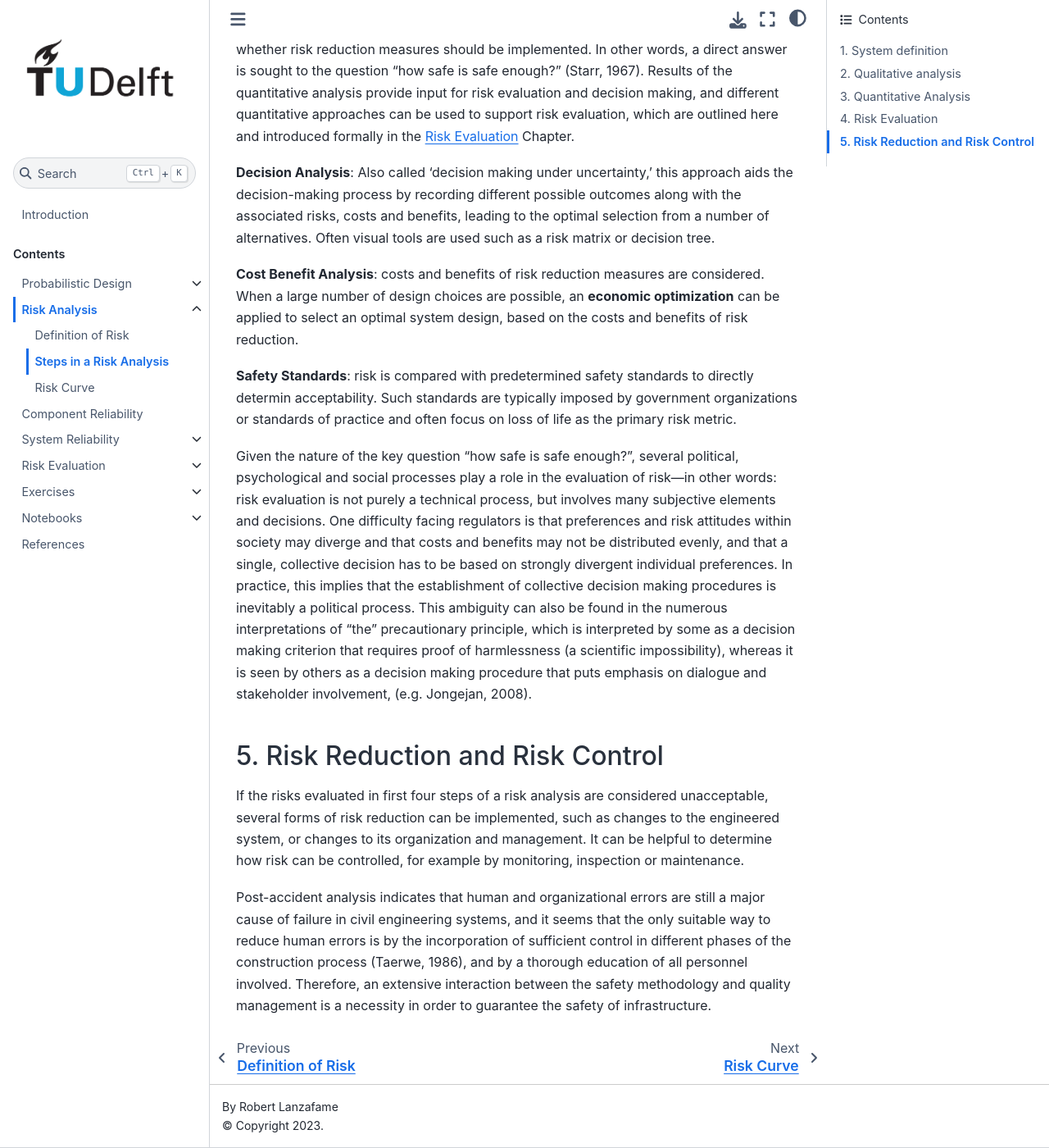
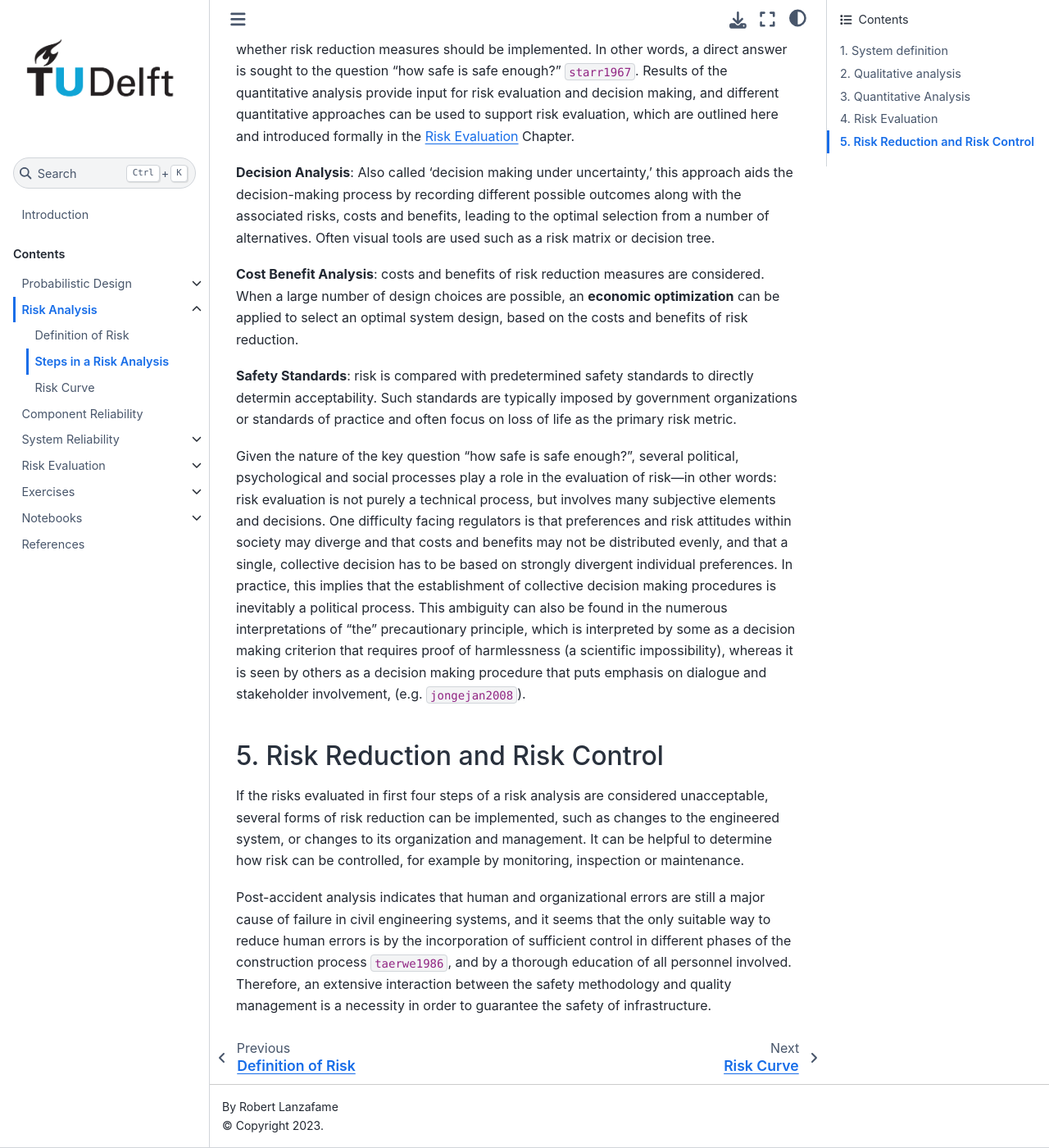
Before and after one commit to prob-design/risk-reliability, a Jupyter Book: the page built from book/risk-analysis/steps.md, in a window 1280 px wide and 1400 px high, scrolled down 5685 px. Shown: the whole window at 82% size. Built offline with Jupyter Book 1.0.4 settings and Sphinx 7.4.7 and the Sphinx Book theme 1.1.4, drawn with Linux system fonts in a browser that asks for light colours; cross-references to code outside the pages are shown as plain code; some of the changed text lies outside the part shown.

````diff
--- a/book/risk-analysis/steps.md
+++ b/book/risk-analysis/steps.md
@@ -4,9 +4,9 @@
 
 The previous section made it clear that risk is a function of probabilities and consequences. Risk analysis, therefore, consists of an analysis of probabilities and consequences associated with undesired events in a given system. Alternative terms used in literature are risk assessment and quantitative risk analysis (QRA).
 
-A risk analysis is carried out because involved parties (e.g. designers, managers, decision makers) want to identify and evaluate the risks and decide on their acceptability. Outcomes of risk analysis can be used in the design process to decide on the required safety levels of new systems (e.g. a new tunnel) or to support decisions on the acceptability of safety levels and the need for measures in existing systems (e.g. a flood defence system). A quantitative measure of some form is needed to transfer decisions on acceptable safety into a technical domain (Voortman, 2004), such as the height of a flood defence or the strength of a building. In addition, risk analysis can be used to analyse the effectiveness of risk reduction measures, including management and maintenance strategies. Whereas the primary goal of a risk analysis is often to support rational decision-making regarding risk-bearing activities (Apostolakis, 2004), it also provides insight in the way a system may fail. As such, it can also serve as a tool of communication and management. Insights drawn from a risk analysis can be used to optimize system design and management and often there is a direct link to quality assurance.
+A risk analysis is carried out because involved parties (e.g. designers, managers, decision makers) want to identify and evaluate the risks and decide on their acceptability. Outcomes of risk analysis can be used in the design process to decide on the required safety levels of new systems (e.g. a new tunnel) or to support decisions on the acceptability of safety levels and the need for measures in existing systems (e.g. a flood defence system). A quantitative measure of some form is needed to transfer decisions on acceptable safety into a technical domain {cite:p}`voortman2004`, such as the height of a flood defence or the strength of a building. In addition, risk analysis can be used to analyse the effectiveness of risk reduction measures, including management and maintenance strategies. Whereas the primary goal of a risk analysis is often to support rational decision-making regarding risk-bearing activities {cite:p}`apostolakis2004`, it also provides insight in the way a system may fail. As such, it can also serve as a tool of communication and management. Insights drawn from a risk analysis can be used to optimize system design and management and often there is a direct link to quality assurance.
 
-In general, the following elements can be identified within a risk analysis, (based on: CUR, 1997; CIB, 2001; Faber and Stewart, 2003; Jongejan, 2008):
+In general, the following elements can be identified within a risk analysis, (based on: {cite:t}`CUR1997`, {cite:t}`CIB2001`, {cite:t}`faber2003` and {cite:t}`jongejan2008`):
 
 1. System definition and setting the scope and objectives of the analysis;
 2. Qualitative analysis of undesired events;
@@ -74,7 +74,7 @@ which is analagous to the hazard, vulnerability and exposure formulation of risk
 
 Multiple types of consequences can be caused by one disaster, which are illustrated in {numref}`risk_damage_types` for the failure of a flood protection system. The damage is divided into tangible and intangible damage, depending on whether or not the losses can be assessed in monetary values. Another distinction is made between the direct damage, caused by physical effects of the event, and damages occurring outside the directly exposed area. The latter occurs when companies outside an impacted area experience damages, due to loss of demand from customers in the flooded area. In a risk analysis it is desirable to take into account a complete set of impacts; unfortunately many of the items from the table cannot be easily quantified, if at all, thus the quantitative analysis and risk evaluation are often focused on economic damages and life loss.
 
-```{list-table} General classification of damages, based on (Vrouwenvelder and Vrijling, 1996)
+:::{list-table} General classification of damages, based on {cite:p}`vrouwenvelder1996`
 :header-rows: 1
 :name: risk_damage_types
 
@@ -123,11 +123,11 @@ Multiple types of consequences can be caused by one disaster, which are illustra
 * -
   - Temporary housing of evacuees
   -
-```
+:::
 
 ## 4. Risk Evaluation
 
-In the risk evaluation phase a decision is made whether the risk is acceptable or not and whether risk reduction measures should be implemented. In other words, a direct answer is sought to the question “how safe is safe enough?” (Starr, 1967). Results of the quantitative analysis provide input for risk evaluation and decision making, and different quantitative approaches can be used to support risk evaluation, which are outlined here and introduced formally in the {ref}`risk_eval` Chapter.
+In the risk evaluation phase a decision is made whether the risk is acceptable or not and whether risk reduction measures should be implemented. In other words, a direct answer is sought to the question “how safe is safe enough?” {cite:p}`starr1967`. Results of the quantitative analysis provide input for risk evaluation and decision making, and different quantitative approaches can be used to support risk evaluation, which are outlined here and introduced formally in the {ref}`risk_eval` Chapter.
 
 **Decision Analysis**: Also called 'decision making under uncertainty,' this approach aids the decision-making process by recording different possible outcomes along with the associated risks, costs and benefits, leading to the optimal selection from a number of alternatives. Often visual tools are used such as a risk matrix or decision tree.
 
@@ -135,10 +135,10 @@ In the risk evaluation phase a decision is made whether the risk is acceptable o
 
 **Safety Standards**: risk is compared with predetermined safety standards to directly determin acceptability. Such standards are typically imposed by government organizations or standards of practice and often focus on loss of life as the primary risk metric.
 
-Given the nature of the key question "how safe is safe enough?", several political, psychological and social processes play a role in the evaluation of risk---in other words: risk evaluation is not purely a technical process, but involves many subjective elements and decisions. One difficulty facing regulators is that preferences and risk attitudes within society may diverge and that costs and benefits may not be distributed evenly, and that a single, collective decision has to be based on strongly divergent individual preferences. In practice, this implies that the establishment of collective decision making procedures is inevitably a political process. This ambiguity can also be found in the numerous interpretations of “the” precautionary principle, which is interpreted by some as a decision making criterion that requires proof of harmlessness (a scientific impossibility), whereas it is seen by others as a decision making procedure that puts emphasis on dialogue and stakeholder involvement, (e.g. Jongejan, 2008).
+Given the nature of the key question "how safe is safe enough?", several political, psychological and social processes play a role in the evaluation of risk---in other words: risk evaluation is not purely a technical process, but involves many subjective elements and decisions. One difficulty facing regulators is that preferences and risk attitudes within society may diverge and that costs and benefits may not be distributed evenly, and that a single, collective decision has to be based on strongly divergent individual preferences. In practice, this implies that the establishment of collective decision making procedures is inevitably a political process. This ambiguity can also be found in the numerous interpretations of “the” precautionary principle, which is interpreted by some as a decision making criterion that requires proof of harmlessness (a scientific impossibility), whereas it is seen by others as a decision making procedure that puts emphasis on dialogue and stakeholder involvement, (e.g. {cite:t}`jongejan2008`).
 
 ## 5. Risk Reduction and Risk Control
 
 If the risks evaluated in first four steps of a risk analysis are considered unacceptable, several forms of risk reduction can be implemented, such as changes to the engineered system, or changes to its organization and management. It can be helpful to determine how risk can be controlled, for example by monitoring, inspection or maintenance.
 
-Post-accident analysis indicates that human and organizational errors are still a major cause of failure in civil engineering systems, and it seems that the only suitable way to reduce human errors is by the incorporation of sufficient control in different phases of the construction process (Taerwe, 1986), and by a thorough education of all personnel involved. Therefore, an extensive interaction between the safety methodology and quality management is a necessity in order to guarantee the safety of infrastructure.
+Post-accident analysis indicates that human and organizational errors are still a major cause of failure in civil engineering systems, and it seems that the only suitable way to reduce human errors is by the incorporation of sufficient control in different phases of the construction process {cite:p}`taerwe1986`, and by a thorough education of all personnel involved. Therefore, an extensive interaction between the safety methodology and quality management is a necessity in order to guarantee the safety of infrastructure.
````
Also changed, not shown: other parts of book/risk-analysis/steps.md (+3 -3 lines), book/risk-analysis/definition.md (+5 -5 lines), book/risk-evaluation/cost-benefit.md (+3 -3 lines), book/risk-evaluation/decision.md (+4 -4 lines), book/risk-evaluation/econ-optimization.md (+1 -1 lines), book/risk-evaluation/safety-standards.md (+10 -10 lines), book/notebooks/contamination/Exercise_Contamination_Render.ipynb.
